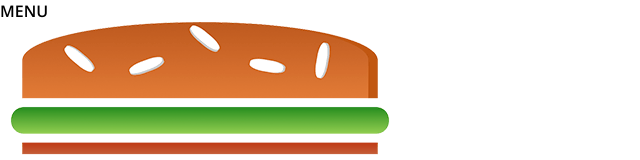
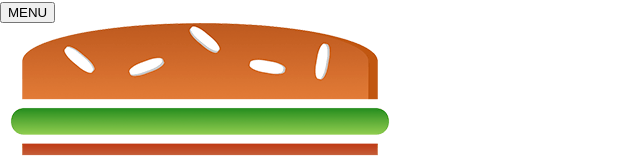
Before and after one commit to grantharper/burger-builder, a React app: page / in a window 1280 px wide. Shown: the top 160 px of the page, without its empty margins (0-640 px from the left). Built offline with nearby package versions, Linux system fonts and the light colour scheme.

Commit message:
add toggle button to open the side drawer

```diff
--- a/src/components/Layout/Layout.js
+++ b/src/components/Layout/Layout.js
@@ -7,18 +7,22 @@ import SideDrawer from '../Navigation/SideDrawer/SideDrawer';
 class Layout extends Component {
 
   state = {
-    showSideDrawer: true
+    showSideDrawer: false
   };
 
   sideDrawerClosedHandler = () => {
     this.setState({showSideDrawer: false});
   };
 
+  sideDrawerOpenedHandler = () => {
+    this.setState({showSideDrawer: true});
+  };
+
   render(){
     return (
     <Aux>
-      <Toolbar/>
-      <SideDrawer open={this.state.showSideDrawer} closed={this.sideDrawerClosedHandler}/>
+      <Toolbar openedSideDrawer={this.sideDrawerOpenedHandler}/>
+      <SideDrawer open={this.state.showSideDrawer} closed={this.sideDrawerClosedHandler} />
       <main className={classes.Content}>
         {this.props.children}
       </main>
--- a/src/components/Navigation/Toolbar/Toolbar.css
+++ b/src/components/Navigation/Toolbar/Toolbar.css
@@ -27,3 +27,9 @@
     }
 
 }
+
+@media (min-width: 500px) {
+    .MobileOnly {
+        display: none;
+    }
+}
--- a/src/components/Navigation/Toolbar/Toolbar.js
+++ b/src/components/Navigation/Toolbar/Toolbar.js
@@ -2,10 +2,13 @@ import React from 'react';
 import classes from './Toolbar.css';
 import Logo from '../../Logo/Logo';
 import NavigationItems from '../NavigationItems/NavigationItems';
+import Toggle from '../../UI/Toggle/Toggle';
 
 const toolbar = (props) => (
 <header className={classes.Toolbar}>
-  <div>MENU</div>
+  <div className={classes.MobileOnly}>
+    <Toggle clicked={props.openedSideDrawer}/>
+  </div>
   <div className={classes.Logo}>
     <Logo/>
   </div>
--- /dev/null
+++ b/src/components/UI/Toggle/Toggle.css
@@ -0,0 +1,8 @@
+.Toggle {
+
+}
+
+.Toggle button {
+    height: 100%;
+    box-sizing: border-box;
+}
--- /dev/null
+++ b/src/components/UI/Toggle/Toggle.js
@@ -0,0 +1,9 @@
+import React from 'react';
+import classes from './Toggle.css';
+import Button from '../Button/Button';
+
+const toggle = (props) => (
+  <div className={classes.Toggle}><Button clicked={props.clicked}>MENU</Button></div>
+);
+
+export default toggle;
```
